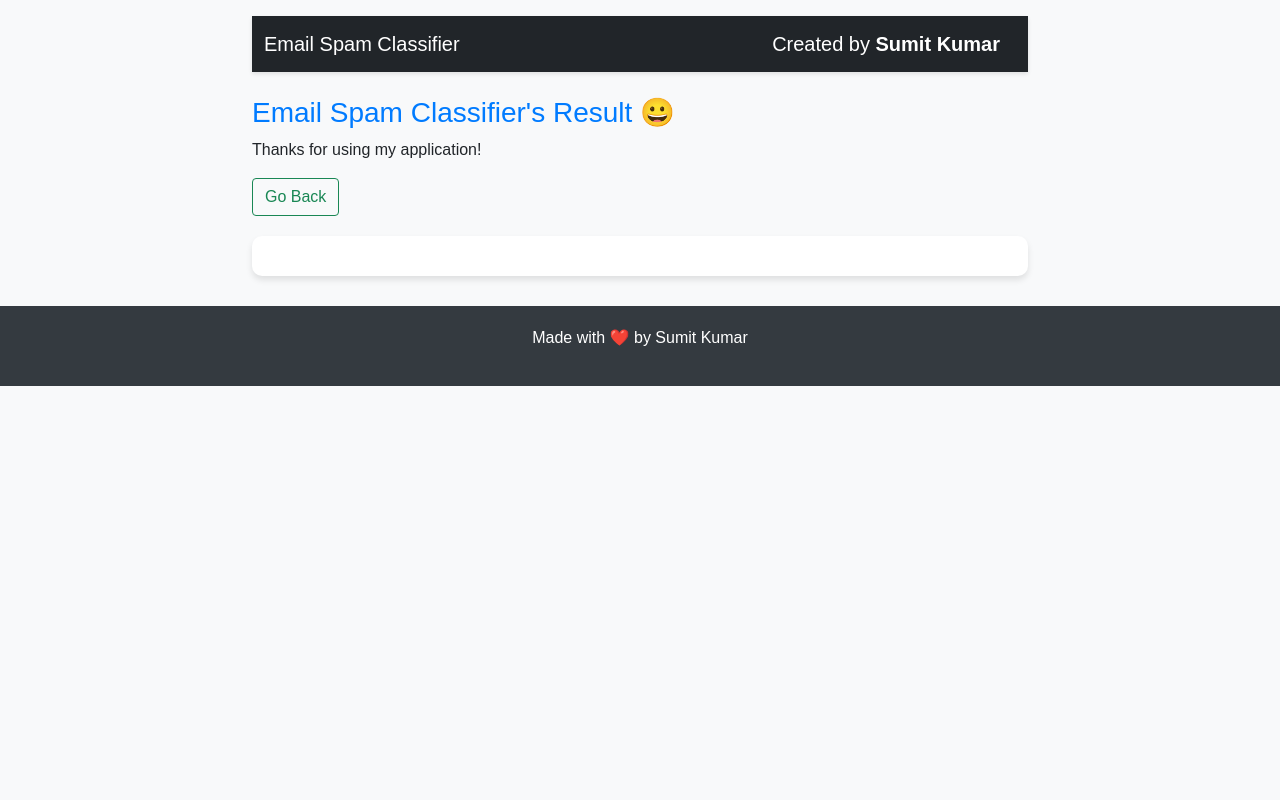
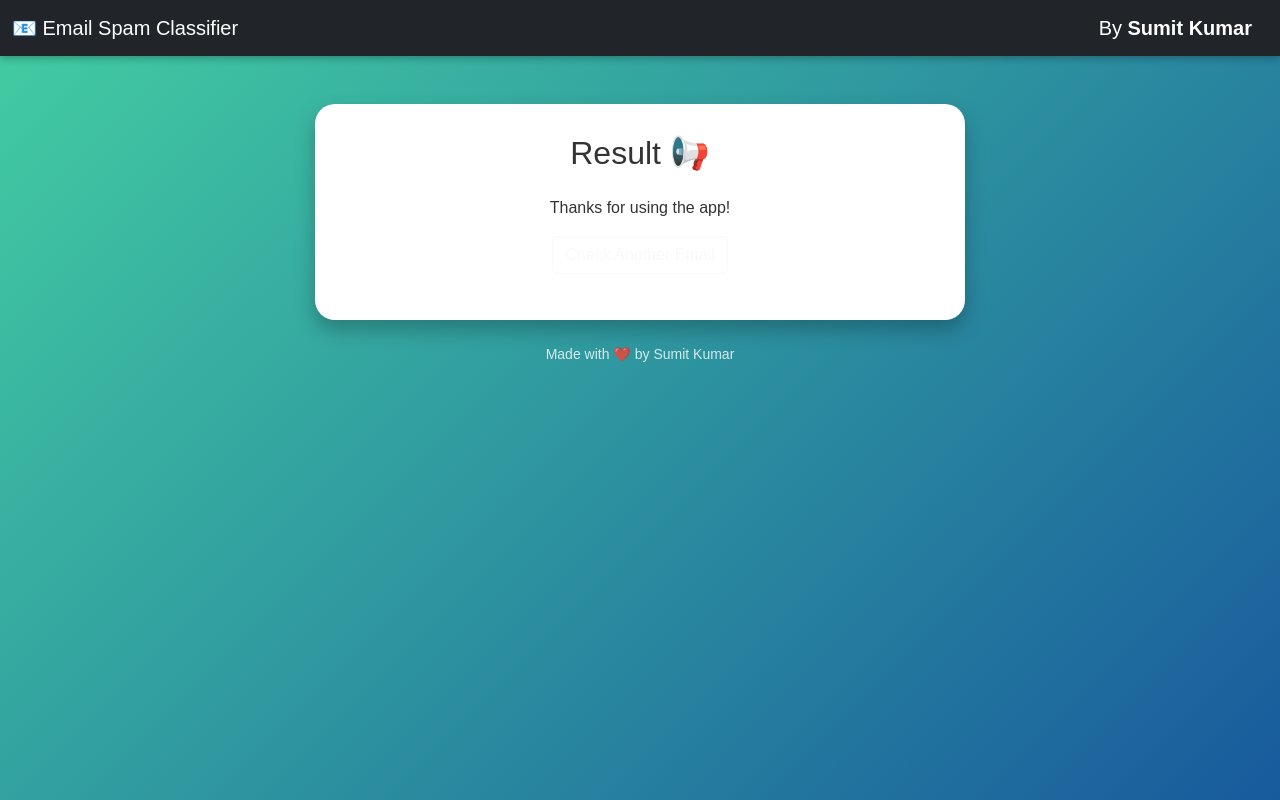
Before and after one commit to ctrlsumit/email-spam-detection, a Python web app: template templates/show.html in a window 1280 px wide. Run offline with Jinja, Linux system fonts and the light colour scheme; the template is opened without the code that fills it, so the values that code supplies are empty.

Commit message:
added my email spam detection code

```diff
--- a/templates/show.html
+++ b/templates/show.html
@@ -4,87 +4,101 @@
 <head>
   <meta charset="utf-8">
   <meta name="viewport" content="width=device-width, initial-scale=1">
-  <title>Email Spam Classifier</title>
-  <link href="https://cdn.jsdelivr.net/npm/bootstrap@5.0.0-beta2/dist/css/bootstrap.min.css" rel="stylesheet"
-    integrity="sha384-BmbxuPwQa2lc/FVzBcNJ7UAyJxM6wuqIj61tLrc4wSX0szH/Ev+nYRRuWlolflfl" crossorigin="anonymous">
+  <title>Email Spam Classifier Result</title>
+  <link href="https://cdn.jsdelivr.net/npm/bootstrap@5.3.3/dist/css/bootstrap.min.css" rel="stylesheet">
+
   <style>
     body {
-      font-family: 'Arial', sans-serif;
-      background-color: #f8f9fa;
+      background: linear-gradient(135deg, #43cea2, #185a9d);
+      font-family: 'Poppins', sans-serif;
+      color: #fff;
+      min-height: 100vh;
     }
+
     .navbar {
-      box-shadow: 0 2px 4px rgba(0,0,0,.1);
+      box-shadow: 0 2px 8px rgba(0, 0, 0, 0.3);
     }
-    .container {
-      max-width: 800px;
+
+    .card {
+      background-color: #ffffff;
+      border: none;
+      border-radius: 20px;
+      padding: 30px;
+      box-shadow: 0 10px 20px rgba(0, 0, 0, 0.25);
+      color: #333;
     }
-    h3 {
-      color: #007bff;
-    }
-    .btn-outline-success {
+
+    .btn-outline-light {
       transition: all 0.3s ease;
     }
-    .btn-outline-success:hover {
+
+    .btn-outline-light:hover {
+      background-color: #ffffff;
+      color: #333;
       transform: translateY(-2px);
     }
-    .results {
-      background-color: #ffffff;
-      border-radius: 10px;
-      padding: 20px;
-      margin-top: 20px;
-      box-shadow: 0 4px 6px rgba(0,0,0,.1);
+
+    .result-text {
+      font-size: 1.8rem;
+      font-weight: bold;
     }
+
     .danger {
-      color: #dc3545;
+      color: #e63946;
     }
+
     .safe {
-      color: #28a745;
+      color: #06d6a0;
     }
+
     .gif {
       max-width: 100%;
-      height: auto;
-      border-radius: 10px;
-      margin-top: 15px;
+      border-radius: 15px;
+      margin-top: 20px;
     }
-    .footer {
-      margin-top: 30px;
-      padding: 20px 0;
-      background-color: #343a40;
-      color: #ffffff;
+
+    footer {
+      margin-top: 40px;
       text-align: center;
+      font-size: 14px;
+      color: rgba(255, 255, 255, 0.8);
     }
   </style>
 </head>
 
 <body>
-  <div class="container mt-3">
+
   <nav class="navbar navbar-dark bg-dark">
     <div class="container-fluid">
-        <a class="navbar-brand" href="#">Email Spam Classifier</a>
-        <a class="navbar-brand" href="#">Created by <strong>Sumit Kumar</strong></a>
+      <a class="navbar-brand" href="#">📧 Email Spam Classifier</a>
+      <a class="navbar-brand" href="#">By <strong>Sumit Kumar</strong></a>
     </div>
   </nav>
+
+  <div class="container mt-5">
+    <div class="card mx-auto" style="max-width: 650px;">
+      <h2 class="text-center mb-4">Result 📢</h2>
+      <p class="text-center">Thanks for using the app!</p>
+      <div class="text-center">
+        <a href="/" class="btn btn-outline-light mb-3">Check Another Email</a>
       </div>
-  <div class="container mt-4">
-    <h3>Email Spam Classifier's Result 😀</h3>
-    <p>Thanks for using my application!</p>
-    <a href="/" class="btn btn-outline-success">Go Back</a>
 
-    <div class="results">
+      <div class="text-center result-text">
         {% if prediction==1 %}
-        <h1>Prediction: <span class='danger'>Gotcha! This is a SPAM message.</span></h1>
+        <div class="danger">🚨 This is a SPAM message!</div>
         <img class="gif" src="{{ url_for('static', filename='spam.webp') }}" alt="SPAM Image">
         {% elif prediction==0 %}
-        <h1>Prediction: <span class='safe'>Great! This is NOT a spam message.</span></h1>
-        <img class="gif" src="{{ url_for('static', filename='not-spam.webp') }}" alt="Not a spam image">
+        <div class="safe">✅ This is NOT a Spam message!</div>
+        <img class="gif" src="{{ url_for('static', filename='not-spam.webp') }}" alt="Not a Spam Image">
         {% endif %}
       </div>
     </div>
 
-  <footer class="footer">
-    <div class="container">
-      <p>Made with ❤️ by Sumit Kumar</p>
+    <footer class="mt-4">
+      Made with ❤️ by Sumit Kumar
+    </footer>
   </div>
-  </footer>
+
 </body>
+
 </html>
```
Also changed, not shown: templates/index.html (+43 -61 lines), 3 other files. Lines whose indentation alone changed are shown as unchanged.
